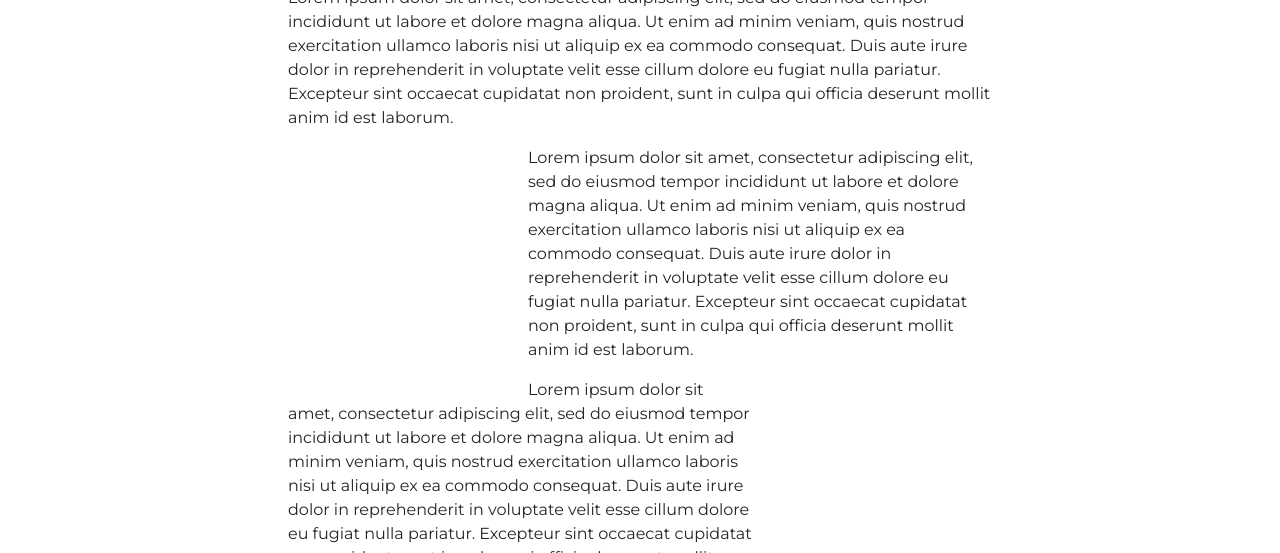
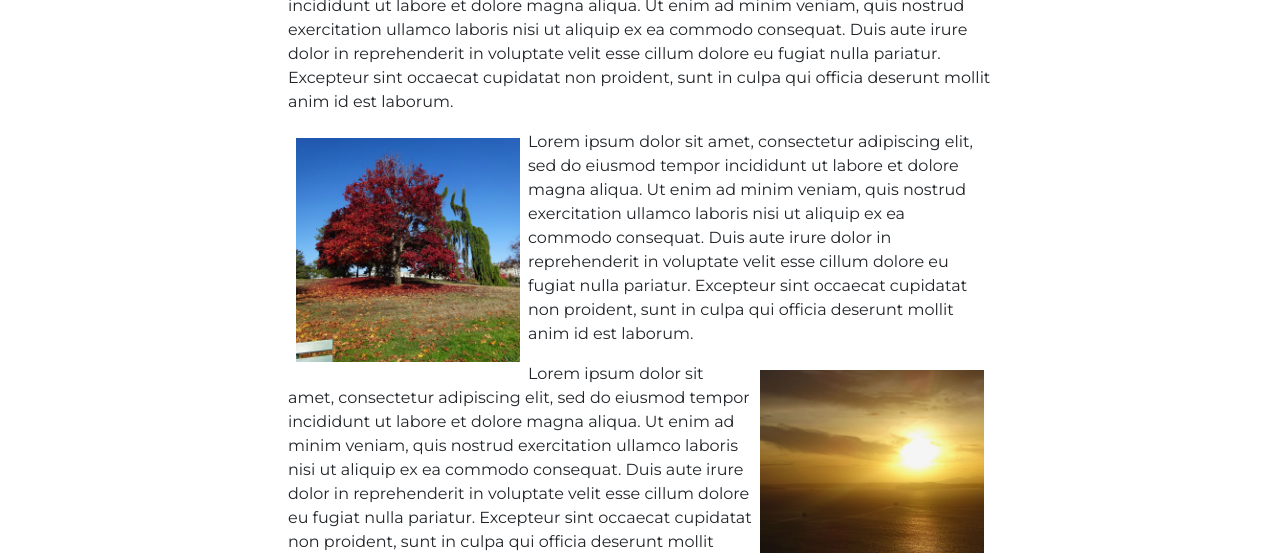
Before and after one commit to LoftusN13/js-challenges2, a plain HTML site: page scroll.html in a window 1280 px wide. Shown: the part 247-800 px from the top of the page. Drawn offline with nearby package versions, Linux system fonts and the light colour scheme.

Commit message:
Give active class opacity of 1 to show images when they slide in and add transformation

```diff
--- a/assets/css/style.css
+++ b/assets/css/style.css
@@ -165,7 +165,7 @@ input:checked + p {
 /*-----------------------Slide on Scroll Challenge --------------------- */
 .scroll-section {
     max-width: 50rem;
-    padding: 2rem 3rem;
+    padding: 1rem 3rem;
     margin: 1rem auto;
   }
 
@@ -190,3 +190,16 @@ input:checked + p {
     opacity: 0;
     transition: all .5s;
 }
+
+.align-left.slide-in {
+    transform: translateX(-30%) scale(0.95);
+}
+
+.align-right.slide-in {
+    transform: translateX(30%) scale(0.95);
+}
+
+.slide-in.active {
+    opacity: 1;
+    transform: translateX(0%) scale(1);
+}
```
